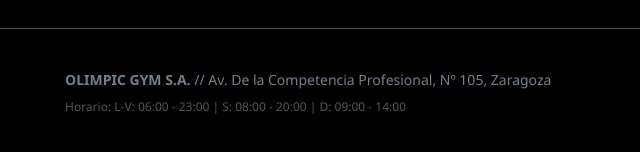
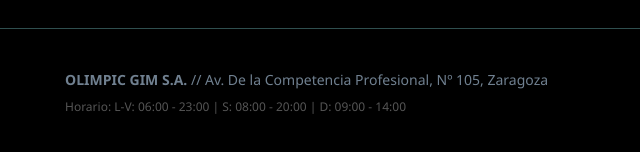
Before and after one commit to simbanatituana24/olimpic-gim, a plain HTML site: page instalaciones.html in a window 1280 px wide. Shown: the part 644-796 px from the top of the page, 0-640 px from the left. Drawn offline with Linux system fonts and the light colour scheme.

Commit message:
Update instalaciones.html

```diff
--- a/instalaciones.html
+++ b/instalaciones.html
@@ -50,7 +50,7 @@
     <footer>
         <div class="container footer-wrapper">
             <div class="footer-info">
-                <p><strong>OLIMPIC GYM S.A.</strong> // Av. De la Competencia Profesional, Nº 105, Zaragoza</p>
+                <p><strong>OLIMPIC GIM S.A.</strong> // Av. De la Competencia Profesional, Nº 105, Zaragoza</p>
                 <p style="font-size: 12px; margin-top: 5px; color: #555;">Horario: L-V: 06:00 - 23:00 | S: 08:00 - 20:00 | D: 09:00 - 14:00</p>
             </div>
             <div class="footer-copy">
```
